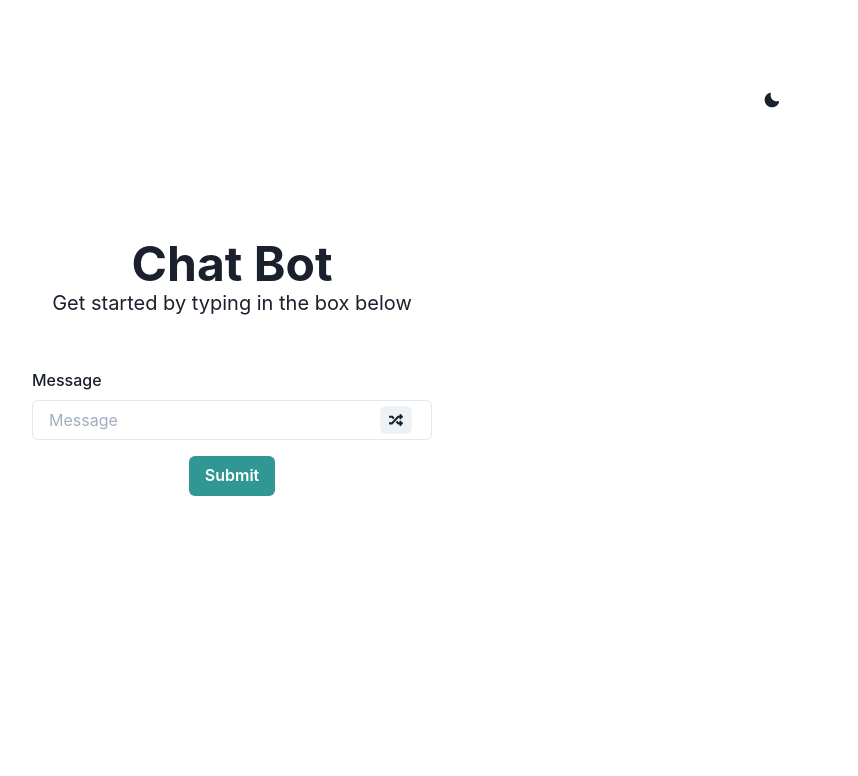
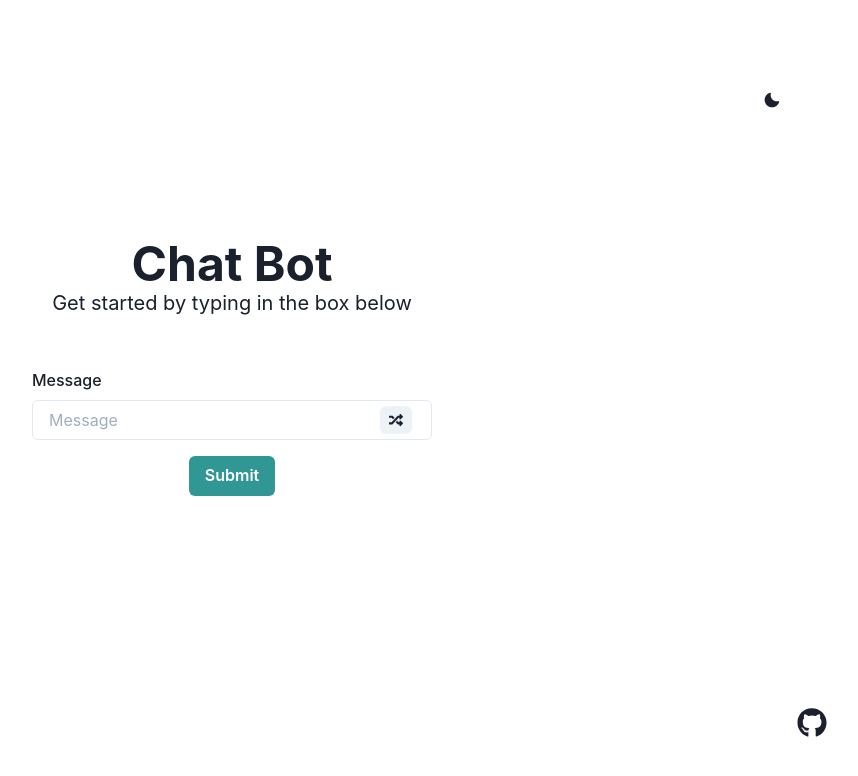
Before and after one commit to sahrohit/ml-chatbot, a Next.js app in the folder frontend/: page / in a window 1280 px wide. Shown: the top 776 px of the page, without its empty margins (408-1266 px from the left). Built offline with nearby package versions, Linux system fonts and the light colour scheme.

Commit message:
Added Github Repo Link

```diff
--- /dev/null
+++ b/frontend/components/FloatingIcon.jsx
@@ -0,0 +1,66 @@
+import React from "react";
+import { motion, AnimatePresence } from "framer-motion";
+import { Tooltip, IconButton, Link } from "@chakra-ui/react";
+
+const FloatingIcon = ({ icon, onClick, ...rest }) => {
+	const scrollMoreVariants = {
+		initial: {
+			opacity: 0,
+			y: 50,
+		},
+		hidden: {
+			opacity: [0, 1],
+			transition: {
+				duration: 0.5,
+				delay: 1,
+				ease: "easeIn",
+			},
+		},
+		bounce: {
+			y: [0, -18, 0],
+			transition: {
+				duration: 1.6,
+				ease: "easeInOut",
+				loop: Infinity,
+			},
+		},
+	};
+
+	return (
+		<AnimatePresence>
+			<motion.div
+				initial="initial"
+				animate={["hidden", "bounce"]}
+				variants={scrollMoreVariants}
+			>
+				<Link
+					aria-label="Github"
+					rel="noreferrer"
+					href="https://github.com/sahrohit/ml-chatbot"
+					target="_blank"
+				>
+					<Tooltip
+						offset={[10, 10]}
+						label="Check out Github Repo Here"
+						placement="top-start"
+						hasArrow
+					>
+						<IconButton
+							{...rest}
+							fontSize="30px"
+							position="fixed"
+							bottom={{ base: 5, lg: 5, xl: 10 }}
+							right={{ base: 5, lg: 5, xl: 10 }}
+							variant="nooutline"
+							colorScheme="teal"
+							aria-label="Toggle Light Mode"
+							icon={icon}
+						/>
+					</Tooltip>
+				</Link>
+			</motion.div>
+		</AnimatePresence>
+	);
+};
+
+export default FloatingIcon;
--- a/frontend/pages/_app.js
+++ b/frontend/pages/_app.js
@@ -1,11 +1,14 @@
 import "../styles/globals.css";
 import { ChakraProvider } from "@chakra-ui/react";
+import { AnimatePresence } from "framer-motion";
 
 function MyApp({ Component, pageProps }) {
 	return (
-		<ChakraProvider>
-			<Component {...pageProps} />
-		</ChakraProvider>
+		<AnimatePresence exitBeforeEnter>
+			<ChakraProvider>
+				<Component {...pageProps} />
+			</ChakraProvider>
+		</AnimatePresence>
 	);
 }
 
--- a/frontend/pages/index.js
+++ b/frontend/pages/index.js
@@ -19,10 +19,11 @@ import {
 	Tooltip,
 } from "@chakra-ui/react";
 import { MoonIcon, SunIcon } from "@chakra-ui/icons";
-import { FaRandom } from "react-icons/fa";
+import { FaGithub, FaRandom } from "react-icons/fa";
 import randomQuestion from "../components/helpers/RandomQuestion";
 import OpenGraphHead from "../components/shared/OpenGraphHead";
 import { motion, AnimatePresence } from "framer-motion";
+import FloatingIcon from "../components/FloatingIcon";
 
 const Home = () => {
 	const inputRef = useRef();
@@ -164,7 +165,6 @@ const Home = () => {
 			</Flex>
 			<AnimatePresence exitBeforeEnter={true} onExitComplete={() => null}>
 				<MotionBox
-					bg="grey.100"
 					position="fixed"
 					top={{ base: 10, lg: 5, xl: 20 }}
 					right={{ base: 10, lg: 5, xl: 20 }}
@@ -189,6 +189,38 @@ const Home = () => {
 					</Tooltip>
 				</MotionBox>
 			</AnimatePresence>
+			{/* <AnimatePresence>
+				<motion.div
+					initial="initial"
+					animate={["hidden", "bounce"]}
+					variants={scrollMoreVariants}
+				>
+					<Tooltip
+						offset={[10, 10]}
+						label="Check out Github Repo Here"
+						placement="top-start"
+						hasArrow
+						openDelay={1000}
+					>
+						<IconButton
+							fontSize="30px"
+							position="fixed"
+							bottom={{ base: 5, lg: 5, xl: 10 }}
+							right={{ base: 5, lg: 5, xl: 10 }}
+							variant="nooutline"
+							colorScheme="teal"
+							aria-label="Toggle Light Mode"
+							icon={<FaGithub />}
+						/>
+					</Tooltip>
+				</motion.div>
+			</AnimatePresence> */}
+			<FloatingIcon
+				icon={<FaGithub />}
+				position="fixed"
+				bottom={{ base: 5, lg: 5, xl: 10 }}
+				right={{ base: 5, lg: 5, xl: 10 }}
+			/>
 		</>
 	);
 };
```
Also changed, not shown: 1 other file (tests, documents, lock files or other folders).
